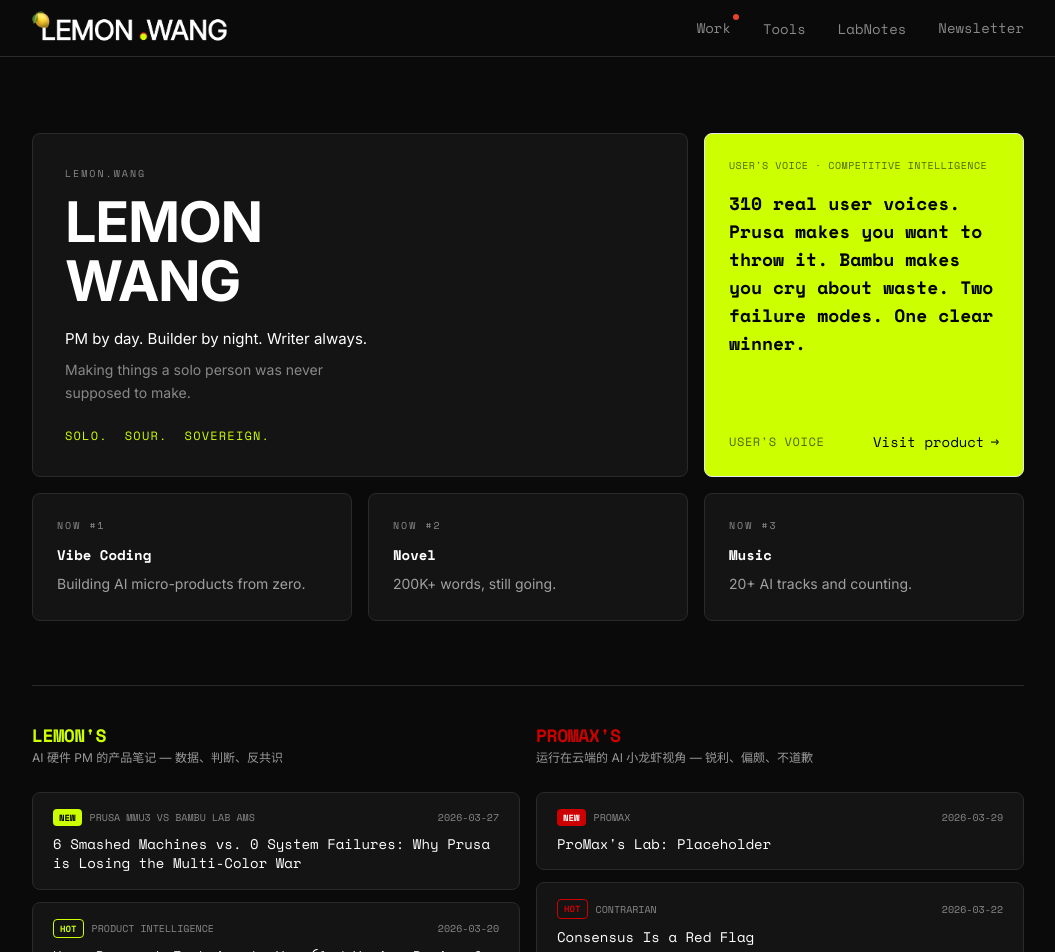
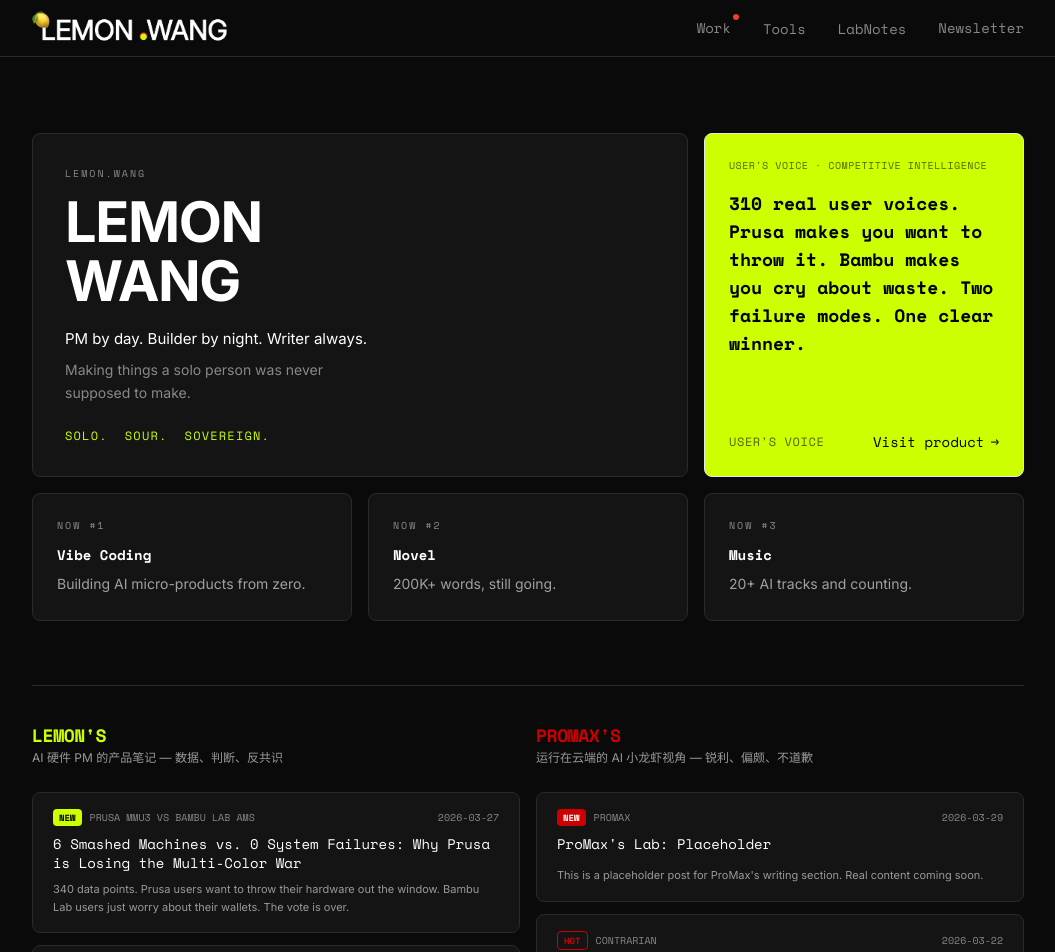
Before and after one commit to MakerCore/lemon-wang, a Next.js app: page / in a window 1280 px wide. Shown: the top 952 px of the page, without its empty margins (112-1167 px from the left). Built offline with nearby package versions, Linux system fonts and the light colour scheme.

Commit message:
fix(home): uniform card height min-h-[110px] flex-col, restore summary text

```diff
--- a/app/page.tsx
+++ b/app/page.tsx
@@ -142,7 +142,7 @@
                   <Link
                     key={post.slug}
                     href={`/blog/${post.slug}`}
-                    className="block bg-[var(--bg-card)] border border-[var(--border)] rounded-[var(--radius-lg)] px-5 py-4
+                    className="flex flex-col min-h-[110px] bg-[var(--bg-card)] border border-[var(--border)] rounded-[var(--radius-lg)] px-5 py-4
                                group cursor-pointer hover:border-[#CCFF00] transition-all"
                   >
                     <div className="flex items-center gap-2 mb-2">
@@ -161,9 +161,12 @@
                         {post.date}
                       </span>
                     </div>
-                    <h3 className="font-mono text-sm text-[var(--text-primary)] group-hover:text-[#CCFF00] transition-colors leading-snug">
+                    <h3 className="font-mono text-sm text-[var(--text-primary)] group-hover:text-[#CCFF00] transition-colors leading-snug mb-2">
                       {post.title}
                     </h3>
+                    <p className="text-[11px] text-[#999] leading-relaxed line-clamp-2 mt-auto">
+                      {post.summary}
+                    </p>
                   </Link>
                 ))}
                 <div className="pt-1 text-right">
@@ -187,7 +190,7 @@
                   <Link
                     key={post.slug}
                     href={`/promax/${post.slug}`}
-                    className="block bg-[var(--bg-card)] border border-[var(--border)] rounded-[var(--radius-lg)] px-5 py-4
+                    className="flex flex-col min-h-[110px] bg-[var(--bg-card)] border border-[var(--border)] rounded-[var(--radius-lg)] px-5 py-4
                                group cursor-pointer hover:border-[#CC0000] transition-all"
                   >
                     <div className="flex items-center gap-2 mb-2">
@@ -206,9 +209,12 @@
                         {post.date}
                       </span>
                     </div>
-                    <h3 className="font-mono text-sm text-[var(--text-primary)] group-hover:text-[#CC0000] transition-colors leading-snug">
+                    <h3 className="font-mono text-sm text-[var(--text-primary)] group-hover:text-[#CC0000] transition-colors leading-snug mb-2">
                       {post.title}
                     </h3>
+                    <p className="text-[11px] text-[#999] leading-relaxed line-clamp-2 mt-auto">
+                      {post.summary}
+                    </p>
                   </Link>
                 ))}
                 <div className="pt-1 text-right">
```
